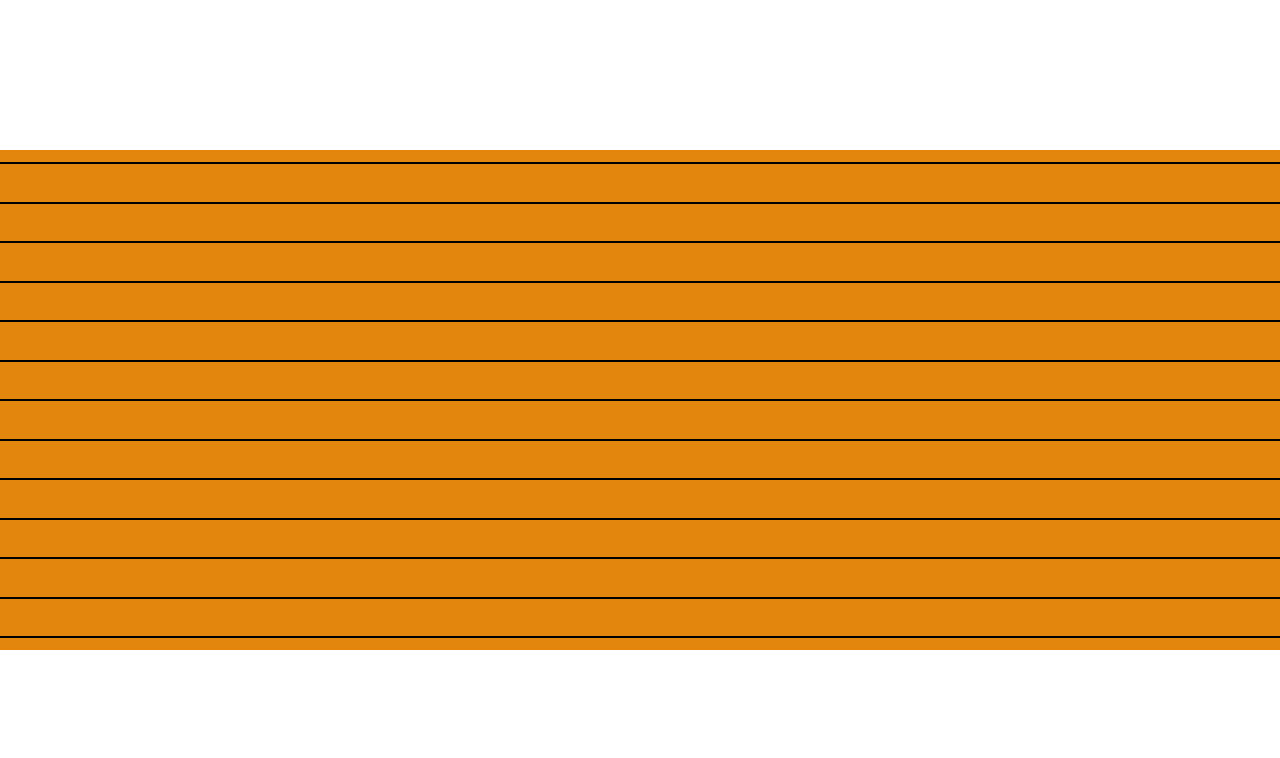
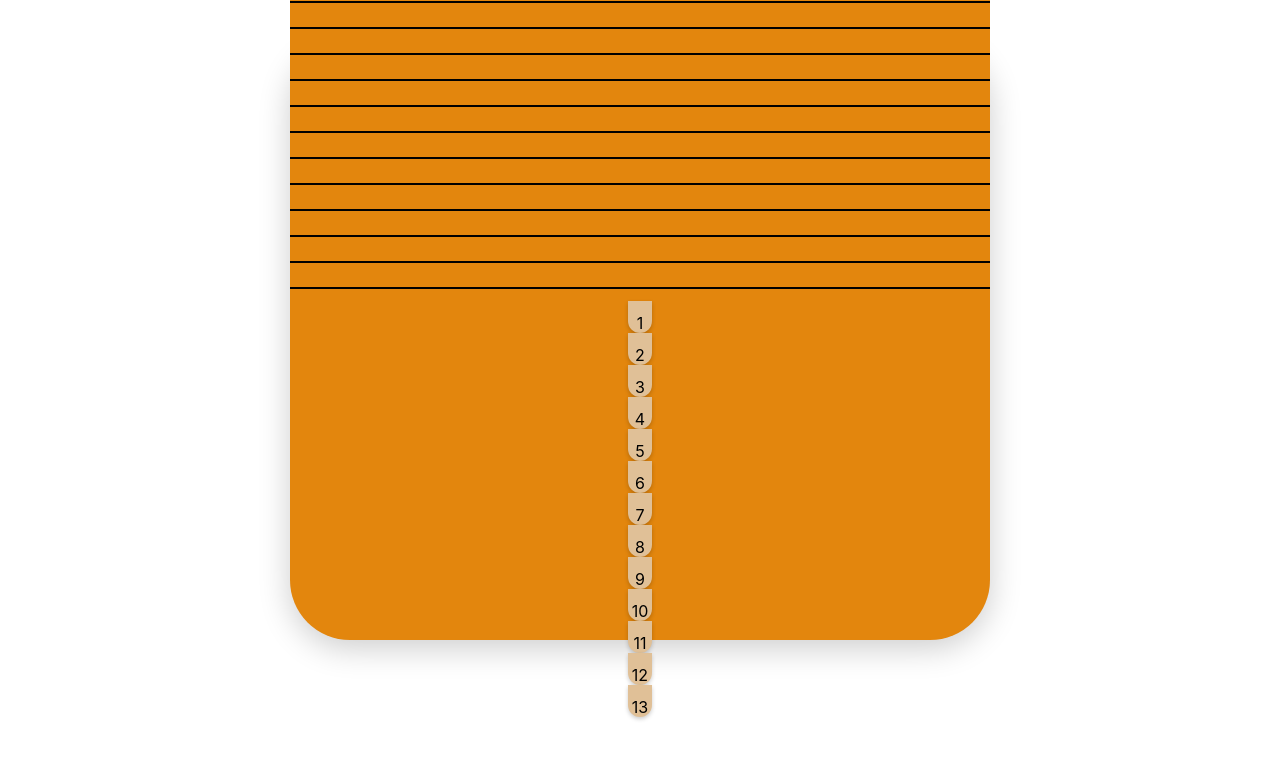
Before and after one commit to MaddRussian/virtual-koto, a React (Create React App) app: page / in a window 1280 px wide. Shown: the top 758 px of the page. Built offline with nearby package versions, Linux system fonts and the light colour scheme.

Commit message:
applied styling to koto body

```diff
--- a/src/components/Bridge/Bridge.css
+++ b/src/components/Bridge/Bridge.css
@@ -1,16 +1,16 @@
 .bridge {
-  width: 40px;
-  height: 60px;
+  width: 24px;
+  height: 32px;
   background: #e0c097;
   border-radius: 0 0 20px 20px;
-  box-shadow: 0 4px 8px rgba(0,0,0,0.2);
+  box-shadow: 0 2px 4px rgba(0,0,0,0.2);
   display: flex;
   align-items: flex-end;
   justify-content: center;
-  margin: 0 8px;
+  margin: 0 4px;
   position: relative;
 }
 
 .bridge-first, .bridge-last {
-  background: #bfa06a
+  background: #bfa06a,
 }
--- a/src/components/Koto/Koto.css
+++ b/src/components/Koto/Koto.css
@@ -1,6 +1,13 @@
 .koto {
   display: flex;
+  flex-direction: column;
   justify-content: center;
   align-items: center;
-  height: 100vh;
+  height: 600px;
+  width: 700px;
+  background: #e3860d;
+  border-radius: 60px;
+  box-shadow: 0 8px 32px rgba(0,0,0,0.2);
+  margin: 40px auto;
+  position: relative;
 }
--- a/src/components/Koto/Koto.jsx
+++ b/src/components/Koto/Koto.jsx
@@ -1,11 +1,13 @@
 import React from "react";
 import StringGroup from "../StringGroup/StringGroup";
 import "./Koto.css";
+import BridgeGroup from "../BridgeGroup/BridgeGroup";
 
 function Koto() {
   return (
     <div className="koto">
       <StringGroup />
+      <BridgeGroup />
     </div>
   )
 }
```
